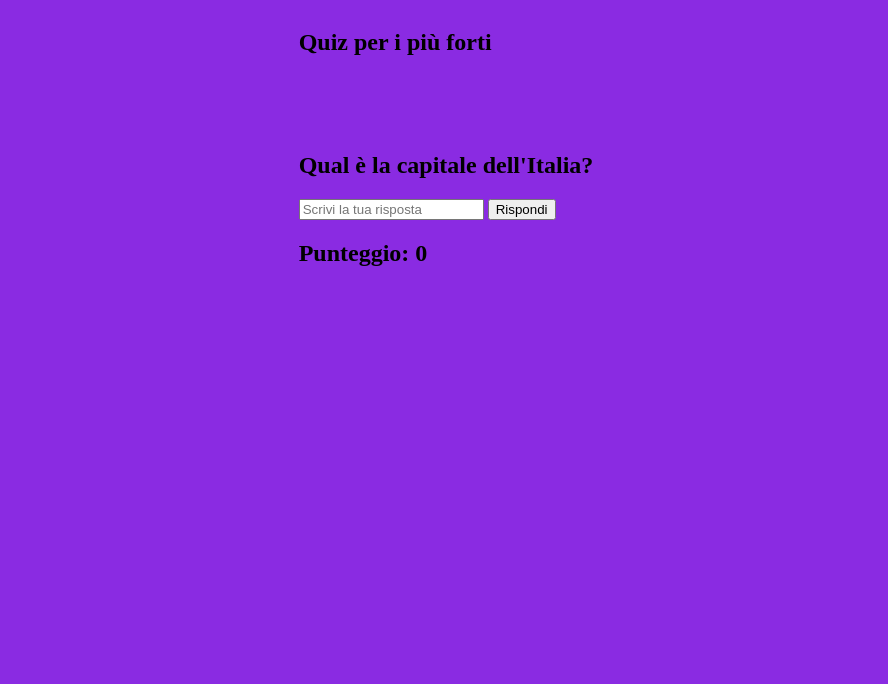
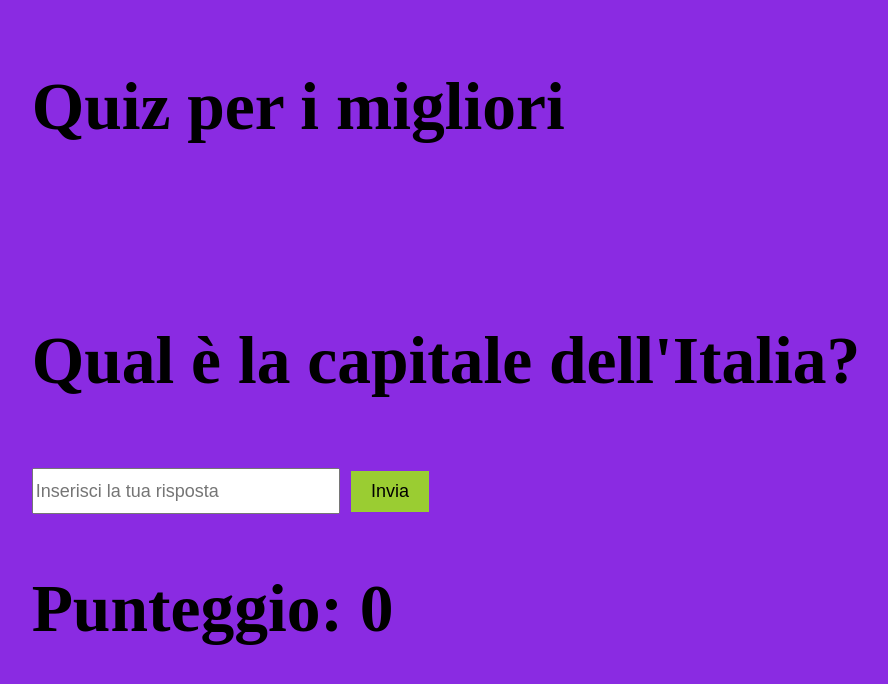
Before and after one commit to melox9000/naivequiz, a plain HTML site: page index.html in a window 1280 px wide. Both pictures are taken after a click on the button "Inizia il quiz". Shown: the whole page, without its empty margins (194-1082 px from the left). Drawn offline with Linux system fonts and the light colour scheme.

Commit message:
modifiche grafiche

```diff
--- a/index.html
+++ b/index.html
@@ -12,14 +12,28 @@
             background-color: blueviolet;
             justify-content: center;
             align-items: center;
+            font-size: 45px;
         }
 
         #inizio{
-    position: relative;
-    width: 15vw;
-    height: 7vh;
-    background-color: aqua;
-    border-radius: 10px;
+             position: relative;
+             width: 15vw;
+            height: 7vh;
+            background-color: aqua;
+            border-radius: 10px;
+        }
+        input[type="text"] {
+            width: 300px;
+            height: 40px;
+            font-size: 18px;
+
+        }
+        input[type="submit"], input[type="button"] {
+            font-size: 18px;
+            padding: 10px 20px;
+            background-color: yellowgreen;
+            border: none;
+            outline: none;
         }
     </style>
 </head>
@@ -27,7 +41,7 @@
 <body>
     <div>
     <h1 id="fine"></h1>
-    <h2 id="titolo">Quiz per i più forti</h2>
+    <h2 id="titolo">Quiz per i migliori</h2>
     <div class="quiz">
         <div id="start">
             <input type="button" id="inizio" value="Inizia il quiz">
@@ -35,8 +49,8 @@
         <div class="box hidden">
             <h2 id="domanda"></h2>
             <form id="quizForm">
-                <input type="text" name="rispostaUtente" placeholder="Scrivi la tua risposta" required />
-                <input type="submit" value="Rispondi" />
+                <input type="text" name="rispostaUtente" placeholder="Inserisci la tua risposta" required />
+                <input type="submit" value="Invia" />
             </form>
             <div class="ndomanda">
                 <h2 class="score">Punteggio: <span id="punteggio">0</span></h2>
@@ -103,7 +117,7 @@
 
         let questions = [
             { "testo_domanda": "Qual è la capitale dell'Italia?", "risposta_corretta": "roma", "punteggio": 2 },
-            { "testo_domanda": "Come si chiama Scanni?", "risposta_corretta": "frank", "punteggio": 4 },
+            { "testo_domanda": "Qual'è la capitale della Cina", "risposta_corretta": "pechino", "punteggio": 4 },
             { "testo_domanda": "Qual è la capitale del Brasile?", "risposta_corretta": "brasilia", "punteggio": 3 },
             { "testo_domanda": "Qual è la capitale della Francia?", "risposta_corretta": "parigi", "punteggio": 1 },
             { "testo_domanda": "Qual è la capitale dell'Albania?", "risposta_corretta": "tirana", "punteggio": 5 }
```
